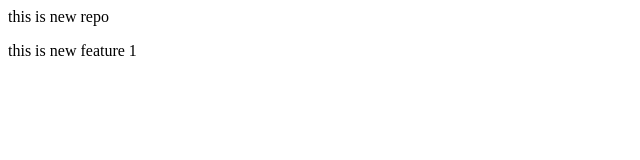
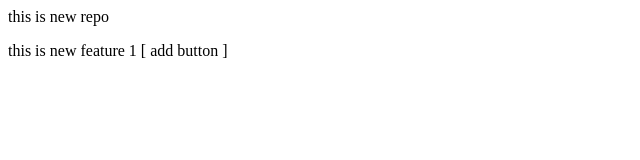
Before and after one commit to fareed-alt/localrepo, a plain HTML site: page index.html in a window 1280 px wide. Shown: the full height of the page, 0-640 px from the left. Drawn offline with Linux system fonts and the light colour scheme.

Commit message:
added button

```diff
--- a/index.html
+++ b/index.html
@@ -1,2 +1,2 @@
 <p> this is new repo</p>
-<p>this is new feature 1</p>
+<p>this is new feature 1 [ add button ]</p>
```
